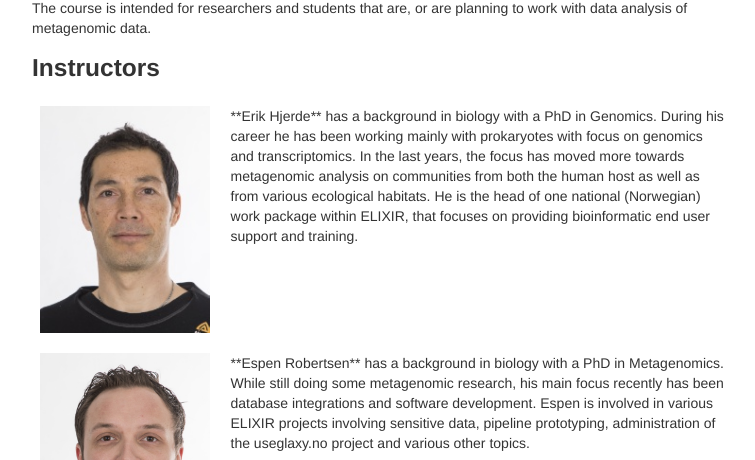
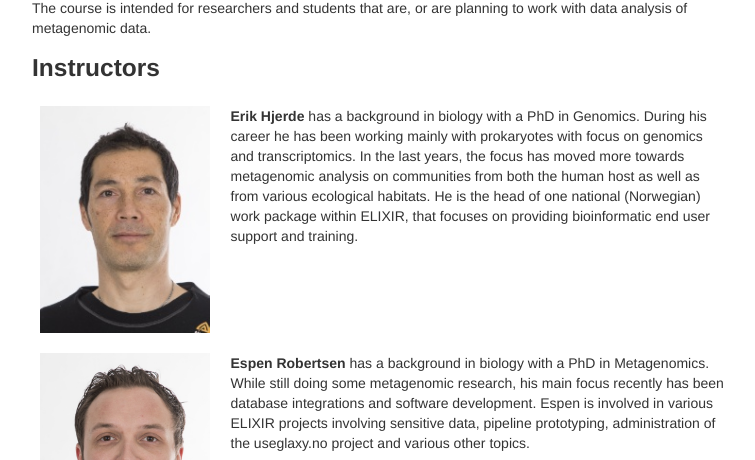
Before and after one commit to GTPB/AM21, a Jekyll site: the page built from index.md, in a window 1280 px wide and 900 px high, scrolled down 322 px. Shown: the part 152-612 px from the top of the window, without its empty margins (258-1013 px from the left). Built offline with Jekyll 4.4.1, drawn with Linux system fonts in a browser that asks for light colours; our own code applies the rules of GitHub Pages for plain Markdown files.

Commit message:
bold the names of instructors

```diff
--- a/index.md
+++ b/index.md
@@ -60,7 +60,7 @@ The course is intended for researchers and students that are, or are planning to
   <tr><td>
 <img src="pages/images/Erik_Hjerde.jpg" height="220px" width="170px" align="left" style="margin-right: 3%; margin-bottom: 0.3em;">
 
-**Erik Hjerde** has a background in biology with a PhD in Genomics. During his career he has been working mainly with prokaryotes with focus on genomics and transcriptomics. In the last years, the focus has moved more towards metagenomic analysis on communities from both the human host as well as from various ecological habitats. He is the head of one national (Norwegian) work package within ELIXIR, that focuses on providing bioinformatic end user support and training.
+    <b>Erik Hjerde</b> has a background in biology with a PhD in Genomics. During his career he has been working mainly with prokaryotes with focus on genomics and transcriptomics. In the last years, the focus has moved more towards metagenomic analysis on communities from both the human host as well as from various ecological habitats. He is the head of one national (Norwegian) work package within ELIXIR, that focuses on providing bioinformatic end user support and training.
 
   </td></tr>
 </table>
@@ -71,7 +71,7 @@ The course is intended for researchers and students that are, or are planning to
 
 
 
-**Espen Robertsen** has a background in biology with a PhD in Metagenomics. While still doing some metagenomic research, his main focus recently has been database integrations and software development. Espen is involved in various ELIXIR projects involving sensitive data, pipeline prototyping, administration of the useglaxy.no project and various other topics.
+      <b>Espen Robertsen</b> has a background in biology with a PhD in Metagenomics. While still doing some metagenomic research, his main focus recently has been database integrations and software development. Espen is involved in various ELIXIR projects involving sensitive data, pipeline prototyping, administration of the useglaxy.no project and various other topics.
 
 
     </td></tr>
```
